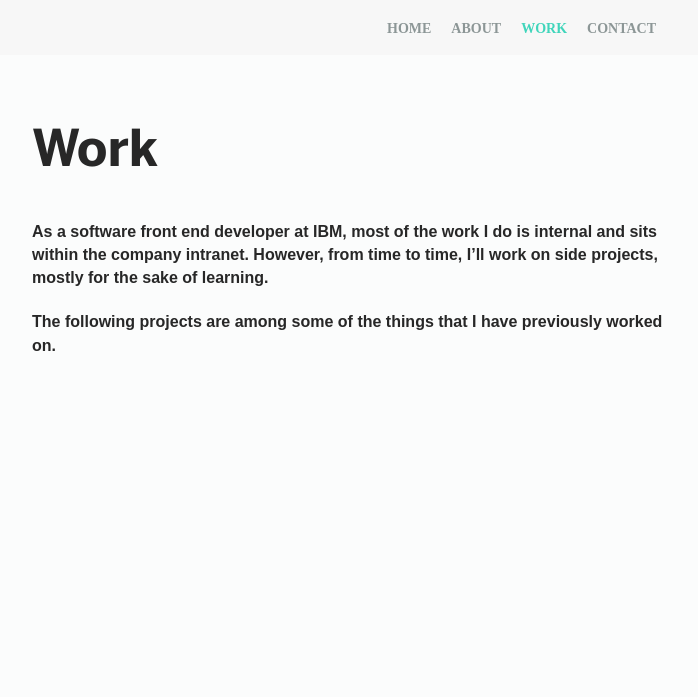
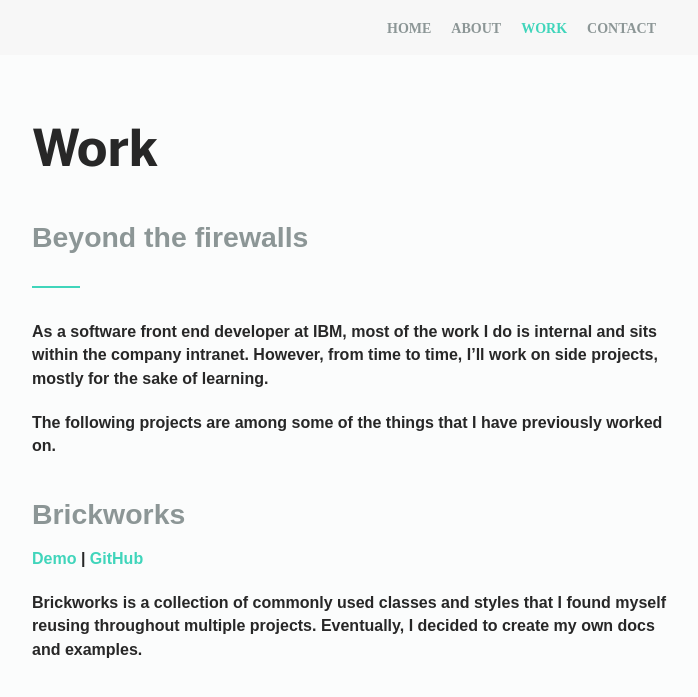
Before and after one commit to techtolentino/techtolentino.github.io, a Jekyll site: the page built from work.md, in a window 1280 px wide. Shown: the top 697 px of the page, without its empty margins (288-986 px from the left). Built offline with Jekyll 4.4.1, drawn with Linux system fonts in a browser that asks for light colours; some web fonts are replaced.

Commit message:
readding content

```diff
--- a/_layouts/default.html
+++ b/_layouts/default.html
@@ -7,6 +7,7 @@
             <div class="container container-md">
                 <h1>{{page.title}}</h1>
                 <h3>{{page.subtitle}}</h3>
+                <hr class="divider--LIGHT">
                 {{content}}
             </div>
         </div>
--- a/_sass/_typography.scss
+++ b/_sass/_typography.scss
@@ -46,7 +46,7 @@ a {
     color: $primary;
     transition: color .25s;
     text-decoration: none;
-    font-family: 'Benton Regular', sans-serif;
+    font-family: 'Benton Light', sans-serif;
 
     &:hover {
         color: darken($primary, 15%);
--- a/work.md
+++ b/work.md
@@ -1,8 +1,24 @@
 ---
 layout: default
 title: Work
+subtitle: Beyond the firewalls
+projects:
+  - name: Brickworks
+    url: http://randytolentino.com/brickworks
+    repo: https://github.com/techtolentino/brickworks
+    description: Brickworks is a collection of commonly used classes and styles that I found myself reusing throughout multiple projects. Eventually, I decided to create my own docs and examples.
+    tech: Jekyll, Scss, Sketch
+
 ---
 
 As a software front end developer at IBM, most of the work I do is internal and sits within the company intranet. However, from time to time, I'll work on side projects, mostly for the sake of learning.
 
 The following projects are among some of the things that I have previously worked on.
+
+<div>
+	{% for project in page.projects %}
+		<h3>{{project.name}}</h3>
+			<p><a href="{{project.url}}">Demo</a> | <a href="{{project.url}}">GitHub</a></p>
+		<p>{{project.description}}</p>
+	{% endfor%}
+</div>
```
Also changed, not shown: about.md (+1 -0 lines).
